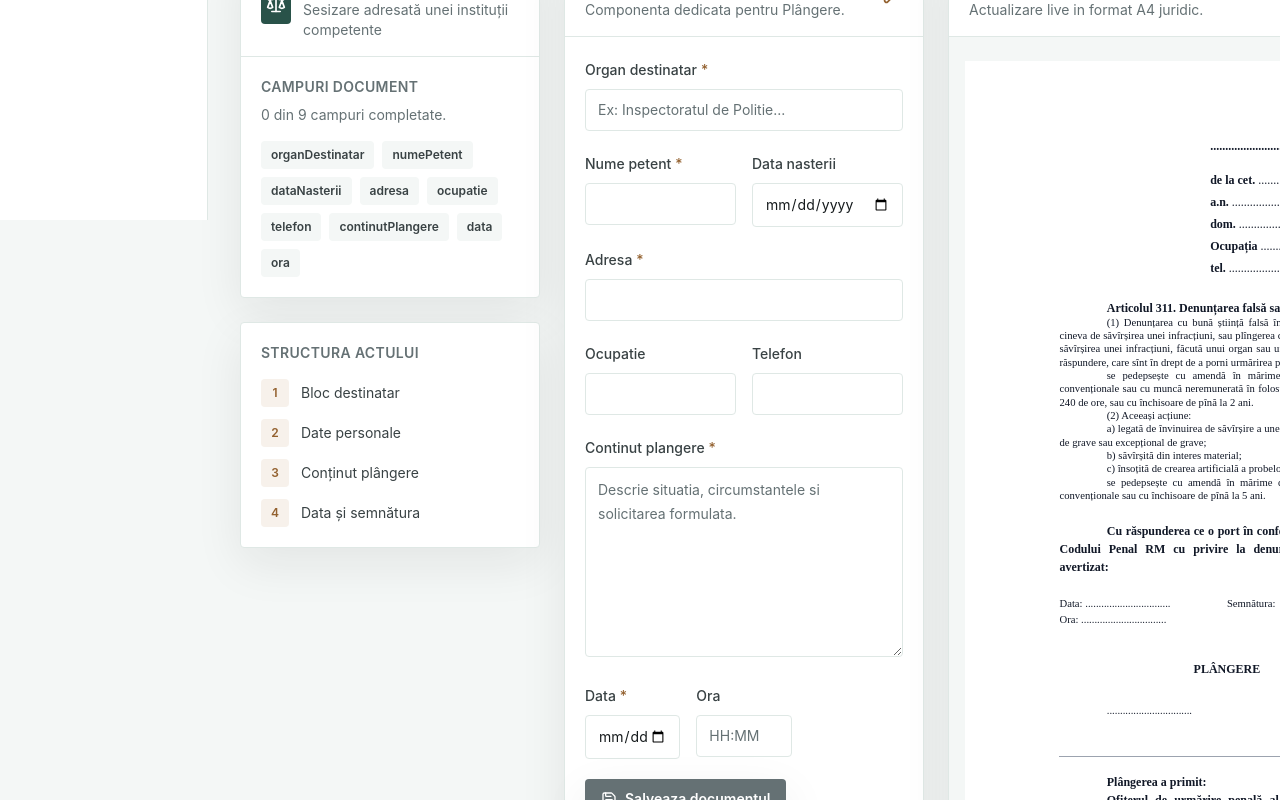
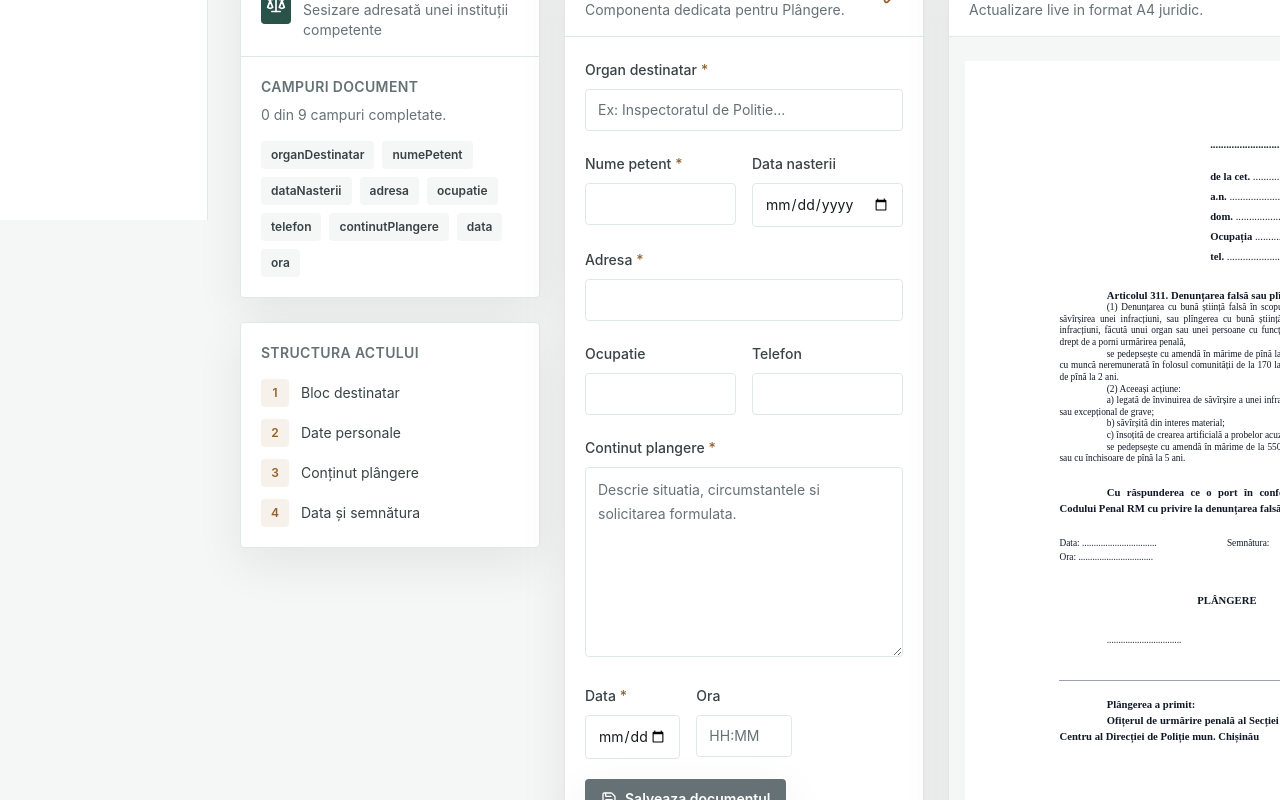
Before and after one commit to Dimo0-n/TaskStagiere, a React (Vite) app in the folder frontend/: page /create-document in a window 1280 px wide. Shown: the part 580-1380 px from the top of the page. Built offline with nearby package versions, Linux system fonts and the light colour scheme.

Commit message:
perfectare document plangere

```diff
--- a/frontend/src/components/templates/ComplaintTemplate.jsx
+++ b/frontend/src/components/templates/ComplaintTemplate.jsx
@@ -18,7 +18,7 @@ function ComplaintTemplate({ data = {} }) {
             {/* DESTINATAR */}
             <div className="mb-4 flex justify-end">
                 <div className="w-[55%] text-left">
-                    <p className="text-[9pt] font-bold">
+                    <p className="text-[8pt] font-bold">
                         {value(data, 'organDestinatar')}
                     </p>
                 </div>
@@ -26,7 +26,7 @@ function ComplaintTemplate({ data = {} }) {
 
             {/* DATE CETATEAN */}
             <section className="mb-6 flex justify-end">
-                <div className="w-[55%] space-y-1 text-left text-[9pt]">
+                <div className="w-[55%] space-y-1 text-left text-[8pt]">
 
                     <p>
                         <strong>de la cet.</strong> {value(data, 'numePetent')}
@@ -52,9 +52,9 @@ function ComplaintTemplate({ data = {} }) {
             </section>
 
             {/* ARTICOLUL 311 */}
-            <section className="mb-5 text-[8pt] leading-tight">
+            <section className="mb-5 text-[7pt] leading-tight">
 
-                <p className="font-bold text-[9pt]">
+                <p className="font-bold text-[8pt]">
                     Articolul 311. Denunțarea falsă sau plîngerea falsă
                 </p>
 
@@ -67,7 +67,7 @@ function ComplaintTemplate({ data = {} }) {
 
                 <p>
                     se pedepsește cu amendă în mărime de pînă la 650 unități convenționale
-                    sau cu muncă neremunerată în folosul comunității de la 180 la 240 de ore,
+                    sau cu muncă neremunerată în folosul comunității de la 170 la 240 de ore,
                     sau cu închisoare de pînă la 2 ani.
                 </p>
 
@@ -94,7 +94,7 @@ function ComplaintTemplate({ data = {} }) {
             </section>
 
             {/* DECLARATIE */}
-            <section className="mb-5 text-center text-[9pt] font-bold">
+            <section className="mb-5 text-center text-[8pt] font-bold">
                 <p>
                     Cu răspunderea ce o port în conformitate cu art. 311 al Codului Penal RM
                     cu privire la denunțarea falsă am fost avertizat:
@@ -102,7 +102,7 @@ function ComplaintTemplate({ data = {} }) {
             </section>
 
             {/* DATA + ORA + SEMNATURA */}
-            <div className="mb-8 grid grid-cols-2 text-[8pt]">
+            <div className="mb-7 grid grid-cols-2 text-[7pt]">
 
                 <div>
                     <p>Data: {value(data, 'data')}</p>
@@ -116,31 +116,31 @@ function ComplaintTemplate({ data = {} }) {
             </div>
 
             {/* TITLU PLANGERE */}
-            <h1 className="mb-6 text-center text-[9pt] font-bold uppercase">
+            <h1 className="mb-6 text-center text-[8pt] font-bold uppercase">
                 PLÂNGERE
             </h1>
 
             {/* CONTINUT */}
-            <section className="text-[8pt] leading-relaxed">
+            <section className="text-[7pt] leading-relaxed">
                 <p>
                     {value(data, 'continutPlangere')}
                 </p>
             </section>
 
             {/* FOOTER PREVIEW */}
-            <section className="mt-9 border-t border-gray-400 pt-4">
+            <section className="mt-8 border-t border-gray-400 pt-4">
 
-                <p className="text-[9pt] font-bold">
+                <p className="text-[8pt] font-bold">
                     Plângerea a primit:
                 </p>
 
-                <p className="text-[9pt] font-bold">
+                <p className="text-[8pt] font-bold">
                     Ofițerul de urmărire penală al Secției de Urmărire Penală
                     a IP Centru al Direcției de Poliție mun. Chișinău
                 </p>
 
                 <div className="mt-4 flex justify-end">
-                    <div className="w-48 border-t border-black"></div>
+                    <div className="w-47 border-t border-black"></div>
                 </div>
 
             </section>
```
Also changed, not shown: frontend/src/components/preview/A4PageContainer.jsx (added), frontend/src/components/preview/PaginatedPreview.jsx (added), 1 other file (tests, documents, lock files or other folders).
